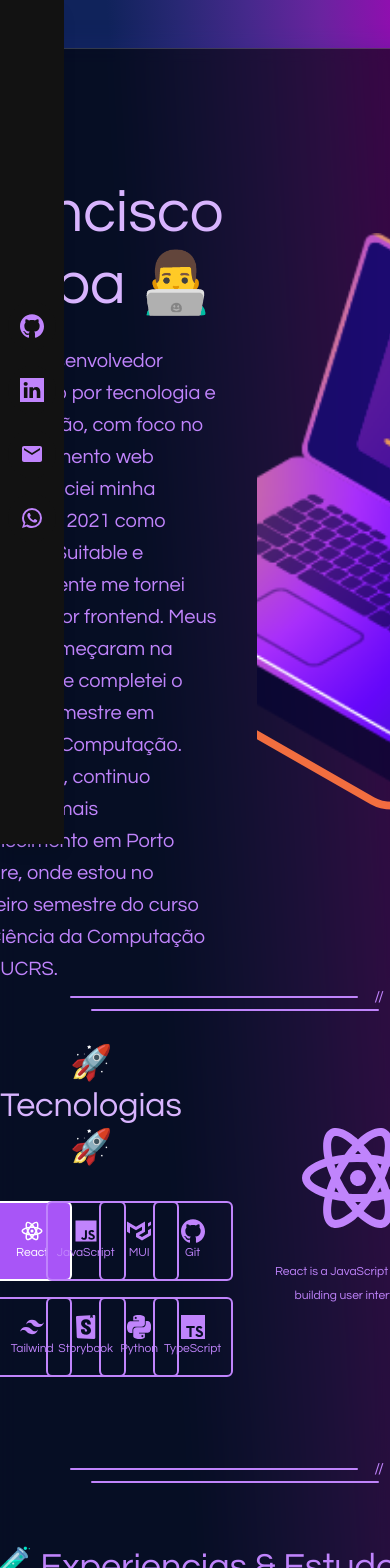
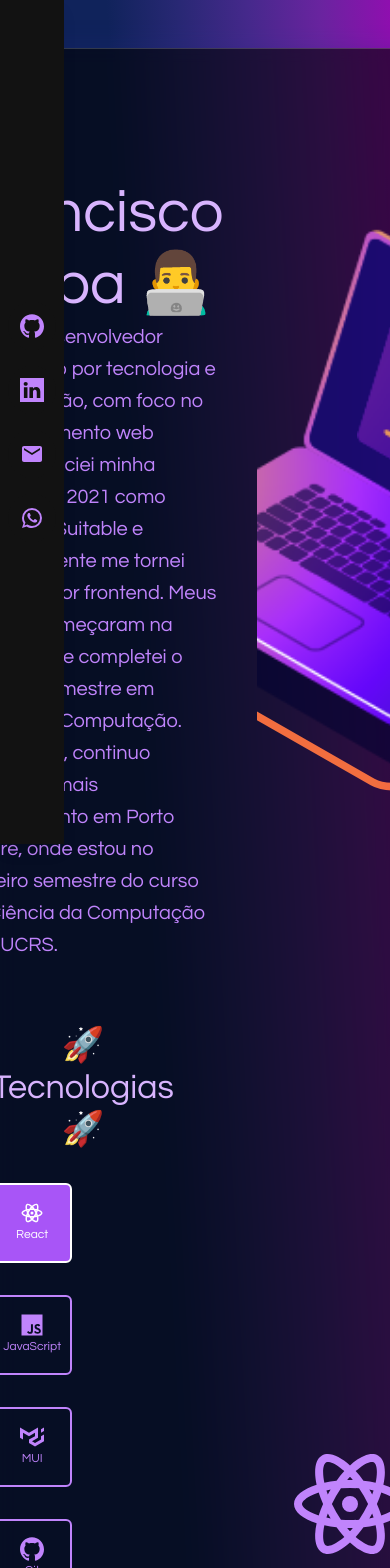
Before and after one commit to chicogborba/portifolio, a React (Create React App) app: page / in a window 390 px wide. Shown: the top 1568 px of the page. Built offline with nearby package versions, Linux system fonts and the light colour scheme.

Commit message:
More responsive

```diff
--- a/src/Components/Content/Content.tsx
+++ b/src/Components/Content/Content.tsx
@@ -24,11 +24,8 @@ const Content = () => {
     <div className="ml-16 mt-6 mb-6 flex-wrap">
       <Paper sx={paperStyles} className={"h-full justify-center p-16"}>
         <HeaderTitle />
-        <EnhancedDivider />
         <Techs />
-        <EnhancedDivider />
         <Experiences />
-        <EnhancedDivider />
         <Projects />
       </Paper>
     </div>
--- a/src/Components/Content/HeaderTitle/HeaderTitle.tsx
+++ b/src/Components/Content/HeaderTitle/HeaderTitle.tsx
@@ -5,7 +5,7 @@ import animationData from "../../../animations/animation.json";
 
 const HeaderTitle = () => {
   const titleStyles = {
-    marginBottom: "24px",
+    marginBottom: "1.5",
   };
 
   const defaultOptions = {
@@ -18,7 +18,7 @@ const HeaderTitle = () => {
   };
   return (
     <>
-      <div className="flex flex-wrap justify-center text-justify">
+      <div className="flex flex-wrap justify-center text-justify mb-8">
         <div className="mt-16 mr-8 flex-1">
           <Typography
             className={"text-purple-300"}
--- a/src/Components/Content/Techs/Techs.tsx
+++ b/src/Components/Content/Techs/Techs.tsx
@@ -31,11 +31,11 @@ const Techs = () => {
 
   return (
     <div className="flex justify-center mb-20">
-      <div className=" text-purple-300 flex-col justify-center text-center mt-8 ml-8 mr-8 w-2/5">
+      <div className=" text-purple-300 flex-col justify-center text-center mt-8 ml-8 mr-8 flex-1 max-w-[35%]">
         <Typography className="" variant="h4">
           🚀 Tecnologias 🚀
         </Typography>
-        <div className="grid grid-cols-4 justify-around gap-4 mt-8">
+        <div className="flex flex-row flex-wrap gap-8 mt-8">
           {techsList.map((tech) => (
             <TechIcon
               tech={tech}
```
